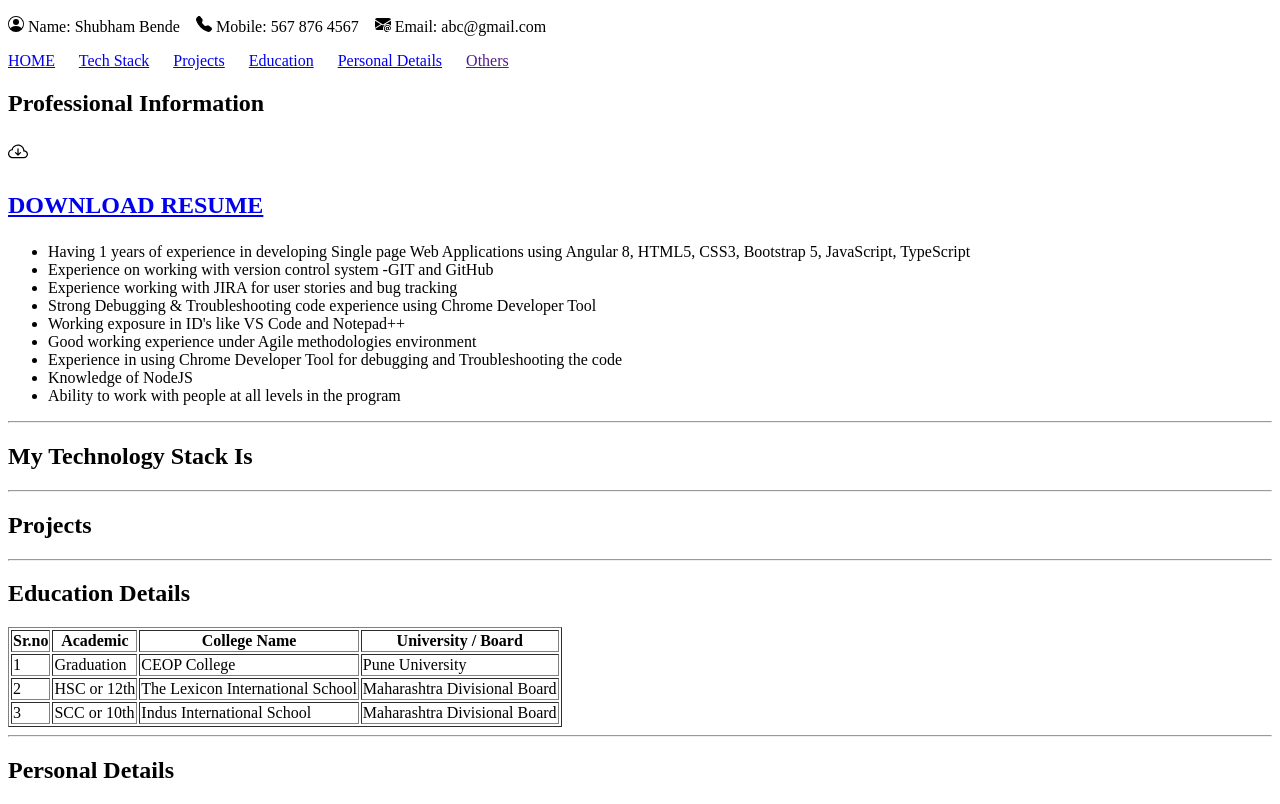
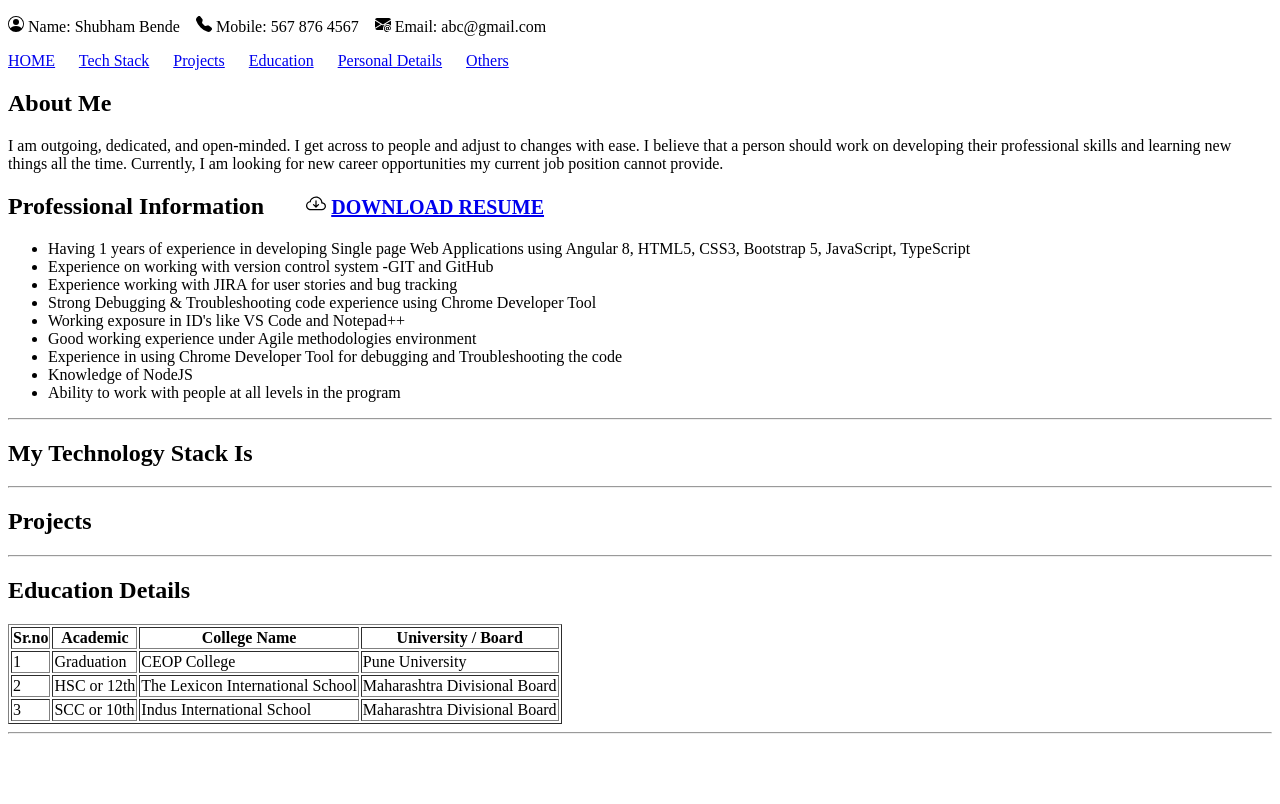
Before and after one commit to shubhambende1m/my-profile, a plain HTML site: page index.html in a window 1280 px wide. Drawn offline with Linux system fonts and the light colour scheme.

Commit message:
Adding Info
Adding Info

```diff
--- a/index.html
+++ b/index.html
@@ -31,19 +31,28 @@
         <a href="#techStack">Tech Stack</a>&nbsp;&nbsp; &nbsp;&nbsp;
         <a href="#project">Projects</a>&nbsp;&nbsp; &nbsp;&nbsp;
         <a href="#education">Education</a>&nbsp;&nbsp; &nbsp;&nbsp;
-        <a href="#personal">Personal Details</a>&nbsp;&nbsp; &nbsp;&nbsp;
-        <a href="">Others</a>&nbsp;&nbsp; &nbsp;&nbsp;&nbsp;
+        <a href="personalDetail.html" target="_blank">Personal Details</a>&nbsp;&nbsp; &nbsp;&nbsp;
+        <a href="others.html" target="_blank">Others</a>&nbsp;&nbsp; &nbsp;&nbsp;&nbsp;
     </nav>
 
     <!-- Main Section-->
+
+    <section>
+      <h2>About Me</h2>
+      <p>     I am outgoing, dedicated, and open-minded. I get across to people and adjust to changes with ease. I believe that a person should work on developing their professional skills and learning new things all the time. Currently, I am looking for new career opportunities my current job position cannot provide.</p>
+    </section>
+
+
+
+
     <section>
       <!-- Home Section-->
       <section id="home">
-        <h2>Professional Information &nbsp;&nbsp; &nbsp;&nbsp; <p><svg xmlns="http://www.w3.org/2000/svg" width="20" height="20" fill="currentColor" class="bi bi-cloud-arrow-down" viewBox="0 0 16 16">
+        <h2>Professional Information &nbsp;&nbsp; &nbsp;&nbsp; <small><svg xmlns="http://www.w3.org/2000/svg" width="20" height="20" fill="currentColor" class="bi bi-cloud-arrow-down" viewBox="0 0 16 16">
           <path fill-rule="evenodd" d="M7.646 10.854a.5.5 0 0 0 .708 0l2-2a.5.5 0 0 0-.708-.708L8.5 9.293V5.5a.5.5 0 0 0-1 0v3.793L6.354 8.146a.5.5 0 1 0-.708.708z"/>
           <path d="M4.406 3.342A5.53 5.53 0 0 1 8 2c2.69 0 4.923 2 5.166 4.579C14.758 6.804 16 8.137 16 9.773 16 11.569 14.502 13 12.687 13H3.781C1.708 13 0 11.366 0 9.318c0-1.763 1.266-3.223 2.942-3.593.143-.863.698-1.723 1.464-2.383m.653.757c-.757.653-1.153 1.44-1.153 2.056v.448l-.445.049C2.064 6.805 1 7.952 1 9.318 1 10.785 2.23 12 3.781 12h8.906C13.98 12 15 10.988 15 9.773c0-1.216-1.02-2.228-2.313-2.228h-.5v-.5C12.188 4.825 10.328 3 8 3a4.53 4.53 0 0 0-2.941 1.1z"/>
         </svg>
-        <p> <a href="assets/resume (1) (1).pdf" download>DOWNLOAD RESUME</a> </p></h2>
+        <a href="assets/resume (1) (1).pdf" download>DOWNLOAD RESUME</a> </small></h2>
         <ul>
             <li>Having 1 years of experience in developing Single page Web Applications using Angular 8, HTML5, CSS3, Bootstrap 5, JavaScript, TypeScript</li>
             <li>Experience on working with version control system -GIT and GitHub</li>
@@ -101,9 +110,7 @@
     </section>
     <hr>
 
-    <section id="personal">
-      <h2>Personal Details</h2>
-    </section>
+
     <!-- Footer Section-->
 
     <footer></footer>
```
